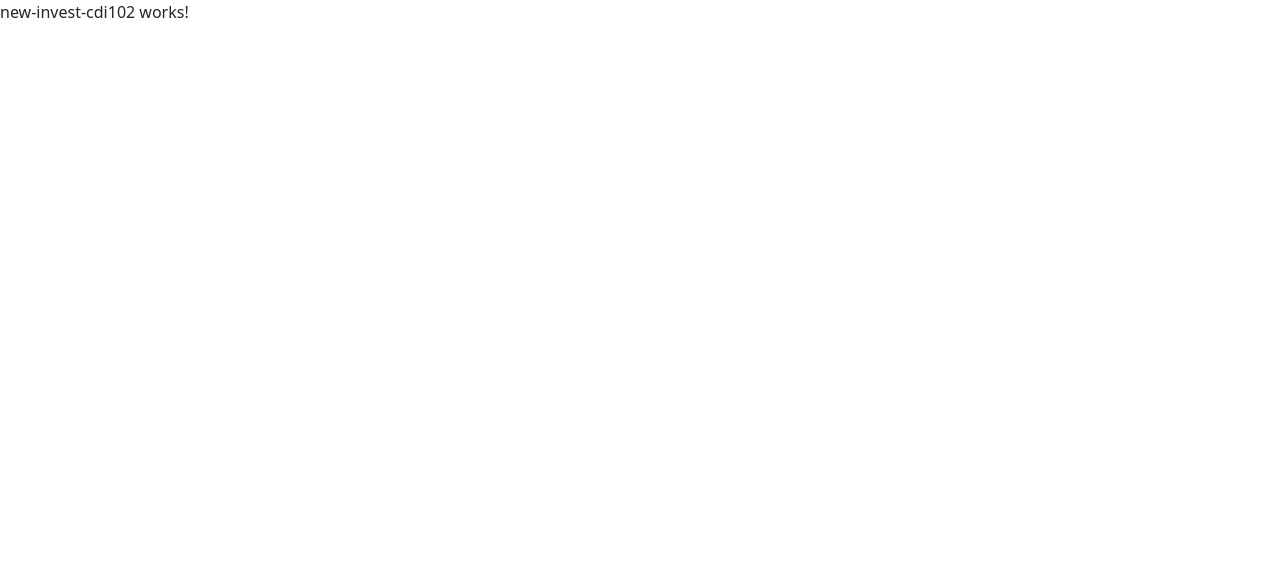
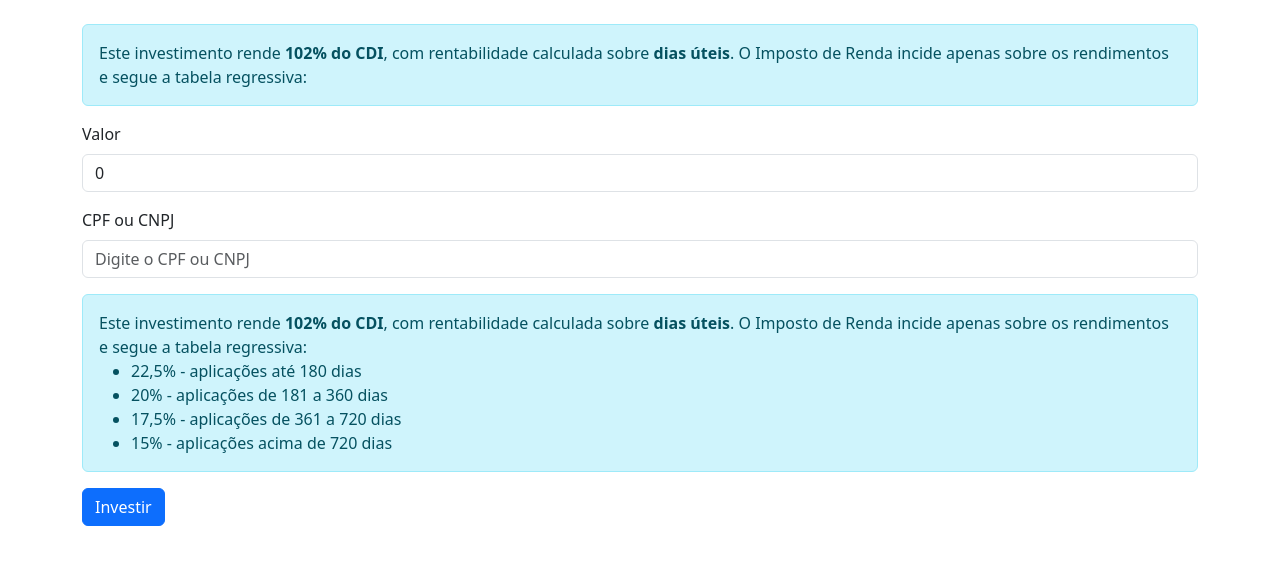
Before and after one commit to Fernandolilo/invest-api, an Angular app in the folder front-end/wefit/: page /new-invest-cdi102 in a window 1280 px wide. Shown: the top 564 px of the page. Built offline with nearby package versions, Linux system fonts and the light colour scheme.

Commit message:
Iniciado formulario de investimento no CDI 102%

```diff
--- a/front-end/wefit/src/app/components/conta/conta.component.ts
+++ b/front-end/wefit/src/app/components/conta/conta.component.ts
@@ -17,6 +17,7 @@ export class ContaComponent {
   mostrarExtrato = true;
   solicitarCartao = true;
   bandeiraSelecionada: string = '';
+  contaId: string = '';
 
 
   cartao: newCartaoDTO = {
@@ -40,6 +41,7 @@ export class ContaComponent {
   ngOnInit(): void {
     this.route.queryParams.subscribe(params => {
       const contaId = params['id'];
+      this.cartao.contaId = contaId;
       if (contaId) {
         this.service.findById(contaId).subscribe({
           next: (conta) => {
@@ -98,7 +100,10 @@ export class ContaComponent {
 
   onNewInvest(event?: Event) {
     event?.preventDefault(); // Evita comportamento padrão do <a href="#">
-    this.router.navigateByUrl("/list-invest");
+    console.log(this.cartao.contaId);
+    this.router.navigate(['/list-invest'], {
+      queryParams: { id: this.cartao.contaId }
+    });
   }
 
 
--- a/front-end/wefit/src/app/components/list-investimento/list-investimento.component.ts
+++ b/front-end/wefit/src/app/components/list-investimento/list-investimento.component.ts
@@ -1,14 +1,19 @@
-import { Component, inject } from '@angular/core';
-import { Router } from '@angular/router';
+import { Component, inject, OnInit } from '@angular/core';
+import { ActivatedRoute, Router } from '@angular/router';
 
 @Component({
   selector: 'app-list-investimento',
   templateUrl: './list-investimento.component.html',
   styleUrls: ['./list-investimento.component.scss']
 })
-export class ListInvestimentoComponent {
+export class ListInvestimentoComponent implements OnInit {
+
+
+  router = inject(Router);
+  route = inject(ActivatedRoute);
   tipoSelecionado: string = '';
-  router = inject(Router);
+  contaIdSelecionada: string = '';
+  contaIdParam: string = '';
 
   investimentos = [
     { nome: 'Renda Fixa', value: 'renda_fixa' },
@@ -19,12 +24,29 @@ export class ListInvestimentoComponent {
     { nome: 'LCA', value: 'lca' }
   ];
 
+  ngOnInit(): void {
+    // Captura o ID que veio na URL
+    this.route.queryParams.subscribe(params => {
+      const contaId = params['id'];
+      this.contaIdParam = contaId;
+      if (contaId) {
+        console.log(contaId);
+      }
+    });
+  }
+
   selecionarInvestimento(valor: string) {
     this.tipoSelecionado = valor;
-    console.log('Investimento selecionado:', this.tipoSelecionado);
+    console.log('Tipo selecionado:', this.tipoSelecionado);
+    console.log('Conta ID:', this.contaIdParam);
   }
 
   onInvestCdi102() {
-    this.router.navigate(['/new-invest-cdi102']);
+    console.log('Conta ID:', this.contaIdParam);
+
+    // Navega para rota já levando o parâmetro
+    this.router.navigate(['/new-invest-cdi102'], {
+      queryParams: { id: this.contaIdParam }
+    });
   }
 }
--- a/front-end/wefit/src/app/components/new-invest-cdi102/new-invest-cdi102.component.html
+++ b/front-end/wefit/src/app/components/new-invest-cdi102/new-invest-cdi102.component.html
@@ -1 +1,53 @@
-<p>new-invest-cdi102 works!</p>
+<div class="container my-4">
+  <form #investForm="ngForm" (ngSubmit)="onSubmit()">
+
+     <!-- Texto informativo -->
+    <div class="alert alert-info" role="alert">
+      Este investimento rende <strong>102% do CDI</strong>, com rentabilidade calculada sobre
+      <strong>dias úteis</strong>.
+      O Imposto de Renda incide apenas sobre os rendimentos e segue a tabela regressiva:
+
+    </div>
+    <!-- Valor -->
+    <div class="mb-3">
+      <label for="valor" class="form-label">Valor</label>
+      <input type="number"
+             id="valor"
+             class="form-control"
+             [(ngModel)]="newInvest.valor"
+             name="valor"
+             placeholder="Digite o valor"
+             required>
+    </div>
+
+    <!-- CPF ou CNPJ -->
+    <div class="mb-3">
+      <label for="cpfOuCnpj" class="form-label">CPF ou CNPJ</label>
+      <input type="text"
+             id="cpfOuCnpj"
+             class="form-control"
+             [(ngModel)]="newInvest.cpfOuCnpj"
+             name="cpfOuCnpj"
+             placeholder="Digite o CPF ou CNPJ"
+             required>
+    </div>
+
+
+     <!-- Texto informativo -->
+    <div class="alert alert-info" role="alert">
+      Este investimento rende <strong>102% do CDI</strong>, com rentabilidade calculada sobre
+      <strong>dias úteis</strong>.
+      O Imposto de Renda incide apenas sobre os rendimentos e segue a tabela regressiva:
+      <ul class="mb-0">
+        <li>22,5% - aplicações até 180 dias</li>
+        <li>20% - aplicações de 181 a 360 dias</li>
+        <li>17,5% - aplicações de 361 a 720 dias</li>
+        <li>15% - aplicações acima de 720 dias</li>
+      </ul>
+    </div>
+
+    <!-- Botão -->
+    <button type="submit" class="btn btn-primary">Investir</button>
+
+  </form>
+</div>
--- a/front-end/wefit/src/app/components/new-invest-cdi102/new-invest-cdi102.component.ts
+++ b/front-end/wefit/src/app/components/new-invest-cdi102/new-invest-cdi102.component.ts
@@ -1,10 +1,38 @@
-import { Component } from '@angular/core';
+import { Component, inject, OnInit } from '@angular/core';
+import { newInvestDTO } from '../../models/newInvestimentoDTO';
+import { ActivatedRoute, Router } from '@angular/router';
 
 @Component({
   selector: 'app-new-invest-cdi102',
   templateUrl: './new-invest-cdi102.component.html',
   styleUrl: './new-invest-cdi102.component.scss'
 })
-export class NewInvestCdi102Component {
+export class NewInvestCdi102Component implements OnInit {
 
+  router = inject(Router);
+  route = inject(ActivatedRoute);
+  id: string = '';
+
+  ngOnInit(): void {
+    this.route.queryParams.subscribe(params => {
+      const contaId = params['id'];
+      this.id = contaId;
+      if (contaId) {
+        console.log(contaId)
+      }
+    });
+  }
+
+
+  newInvest: newInvestDTO = {
+    valor: 0,
+    cpfOuCnpj: '',
+    conta: ''
+  };
+
+  onSubmit() {
+    this.newInvest.conta = this.id;
+    console.log(this.newInvest);
+    // Aqui você pode chamar o service para enviar ao backend
+  }
 }
```
Also changed, not shown: front-end/wefit/src/app/services/aplicar-cdi.service.ts (added, +9 -0 lines), 1 other file (tests, documents, lock files or other folders).
